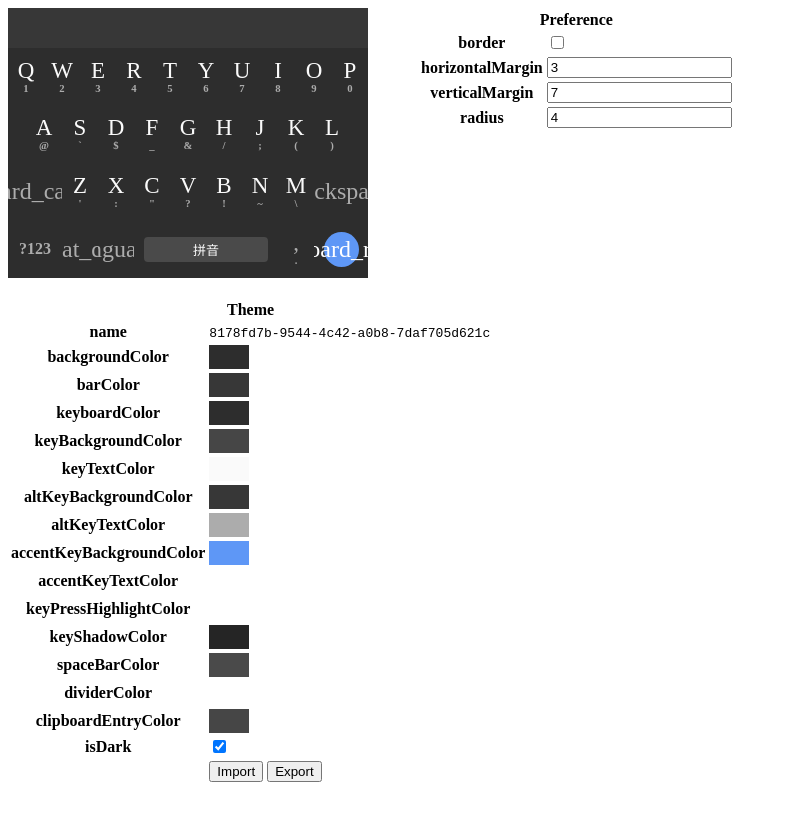
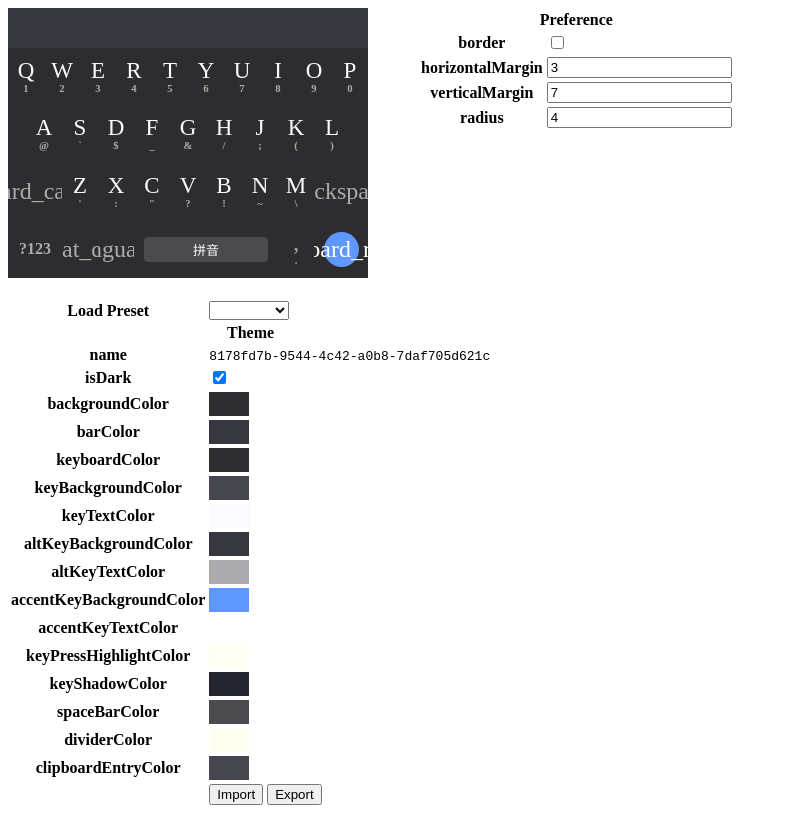
Before and after one commit to fcitx5-android/theme-designer, a Vue app: page / in a window 1280 px wide. Shown: the whole page, without its empty margins (0-787 px from the left). Built offline with nearby package versions, Linux system fonts and the light colour scheme; a web font is replaced by a local one.

Commit message:
feat: select theme preset from PixelDark/Light

```diff
--- a/src/App.vue
+++ b/src/App.vue
@@ -5,6 +5,7 @@ import { v4 as uuidv4 } from 'uuid';
 
 import { PunctuationPosition, ThemePreference } from './types/ThemePreference';
 import { normalizeThemeProperties, serializeThemeProperties, ThemeProperties, uint2int32 } from './types/ThemeProperties';
+import { PixelDark } from './theme-preset';
 
 import { TextKeyboard } from './layouts';
 
@@ -23,24 +24,7 @@ const preference = ref<ThemePreference>({
     puncPosition: PunctuationPosition.Bottom
 });
 
-const theme = ref<ThemeProperties>(normalizeThemeProperties({
-    name: uuidv4(),
-    backgroundColor: uint2int32(0xff2d2d2d),
-    barColor: uint2int32(0xff373737),
-    keyboardColor: uint2int32(0xff2d2d2d),
-    keyBackgroundColor: uint2int32(0xff464646),
-    keyTextColor: uint2int32(0xfffafafa),
-    altKeyBackgroundColor: uint2int32(0xff373737),
-    altKeyTextColor: uint2int32(0xffacacac),
-    accentKeyBackgroundColor: uint2int32(0xff5e97f6),
-    accentKeyTextColor: uint2int32(0xffffffff),
-    keyPressHighlightColor: uint2int32(0x33ffffff),
-    keyShadowColor: uint2int32(0xff252525),
-    spaceBarColor: uint2int32(0xff4a4a4a),
-    dividerColor: uint2int32(0x1fffffff),
-    clipboardEntryColor: uint2int32(0xff464646),
-    isDark: true
-}));
+const theme = ref<ThemeProperties>({ ...PixelDark, name: uuidv4() });
 
 const file = ref<HTMLInputElement>();
 
--- a/src/components/ThemeEditor.vue
+++ b/src/components/ThemeEditor.vue
@@ -1,11 +1,12 @@
 <script setup lang="ts">
-import { computed, reactive, ref } from 'vue';
-import { provide } from 'vue';
+import { computed, reactive, ref, provide } from 'vue';
+import { v4 as uuidv4 } from 'uuid';
 
 import { ColorPicker } from 'vue-color-kit';
 import 'vue-color-kit/dist/vue-color-kit.css'
 
 import { ThemeProperties, ThemePropertyType, ThemePropertiesTypes } from '../types/ThemeProperties';
+import { PixelDark, PixelLight } from '../theme-preset';
 import { FormItemType } from './FormItem/FormItem';
 
 import FormItem from './FormItem/FormItem.vue';
@@ -23,6 +24,26 @@ const emit = defineEmits<{
     (event: 'export'): void
     (event: 'update:modelValue', value: ThemeProperties): void
 }>();
+
+const Presets = [
+    PixelDark,
+    PixelLight
+];
+
+const loadPreset = (preset: ThemeProperties) => {
+    emit('update:modelValue', {
+        ...preset,
+        name: uuidv4()
+    });
+};
+
+const onSelectPreset = (e: Event) => {
+    const selected = (e.target as HTMLSelectElement).value;
+    const preset = Presets.find(p => p.name === selected);
+    if (!preset) return;
+    if (!confirm(`Override editing theme with preset "${selected}"?`)) return;
+    loadPreset(preset);
+}
 
 const EntryType = {
     [ThemePropertyType.Unknown]: null,
@@ -93,6 +114,14 @@ const closeColorPicker = () => {
         <table>
             <tbody>
                 <tr>
+                    <th>Load Preset</th>
+                    <td>
+                        <select :value="''" @input="onSelectPreset">
+                            <option v-for="p of Presets" :value="p.name">{{ p.name }}</option>
+                        </select>
+                    </td>
+                </tr>
+                <tr>
                     <th colspan="2">Theme</th>
                 </tr>
                 <template v-for="item of entries" :key="item.name">
--- /dev/null
+++ b/src/theme-preset.ts
@@ -0,0 +1,46 @@
+import { RawThemeProperties, ThemeProperties, uint32torgba } from "./types/ThemeProperties";
+
+type ColorProperties = Omit<RawThemeProperties, 'name' | 'isDark' | 'backgroundImage'>;
+
+function makePreset(name: string, isDark: boolean, properties: ColorProperties): ThemeProperties {
+    const theme: Partial<ThemeProperties> = { name, isDark };
+    for (const [k, v] of Object.entries(properties)) {
+        // @ts-ignore
+        theme[k] = uint32torgba(v);
+    }
+    return theme as ThemeProperties;
+}
+
+export const PixelDark = makePreset('PixelDark', true, {
+    backgroundColor: 0xff2d2d2d,
+    barColor: 0xff373737,
+    keyboardColor: 0xff2d2d2d,
+    keyBackgroundColor: 0xff464646,
+    keyTextColor: 0xfffafafa,
+    altKeyBackgroundColor: 0xff373737,
+    altKeyTextColor: 0xffacacac,
+    accentKeyBackgroundColor: 0xff5e97f6,
+    accentKeyTextColor: 0xffffffff,
+    keyPressHighlightColor: 0x33ffffff,
+    keyShadowColor: 0xff252525,
+    spaceBarColor: 0xff4a4a4a,
+    dividerColor: 0x1fffffff,
+    clipboardEntryColor: 0xff464646,
+});
+
+export const PixelLight = makePreset('PixelLight', true, {
+    backgroundColor: 0xffeeeeee,
+    barColor: 0xffeeeeee,
+    keyboardColor: 0xfffafafa,
+    keyBackgroundColor: 0xffffffff,
+    keyTextColor: 0xff212121,
+    altKeyBackgroundColor: 0xffe1e1e1,
+    altKeyTextColor: 0xff6e6e6e,
+    accentKeyBackgroundColor: 0xff4285f4,
+    accentKeyTextColor: 0xffffffff,
+    keyPressHighlightColor: 0x1f000000,
+    keyShadowColor: 0xffc2c2c2,
+    spaceBarColor: 0xffdbdbdb,
+    dividerColor: 0x1f000000,
+    clipboardEntryColor: 0xffffffff,
+});
--- a/src/types/ThemeProperties.ts
+++ b/src/types/ThemeProperties.ts
@@ -85,6 +85,11 @@ export function int32torgba(colorInt: number): string {
     return `#${rgba}`;
 }
 
+export function uint32torgba(uint: number): string {
+    const str = uint.toString(16).padStart(8, '0');
+    return `#${str.substring(2, 7)}${str.substring(0, 1)}`;
+}
+
 export function rgba2int32(rgba: string): number {
     const argb = rgba.substring(7, 9) + rgba.substring(1, 7);
     const uint32 = Number.parseInt(argb, 16);
```
